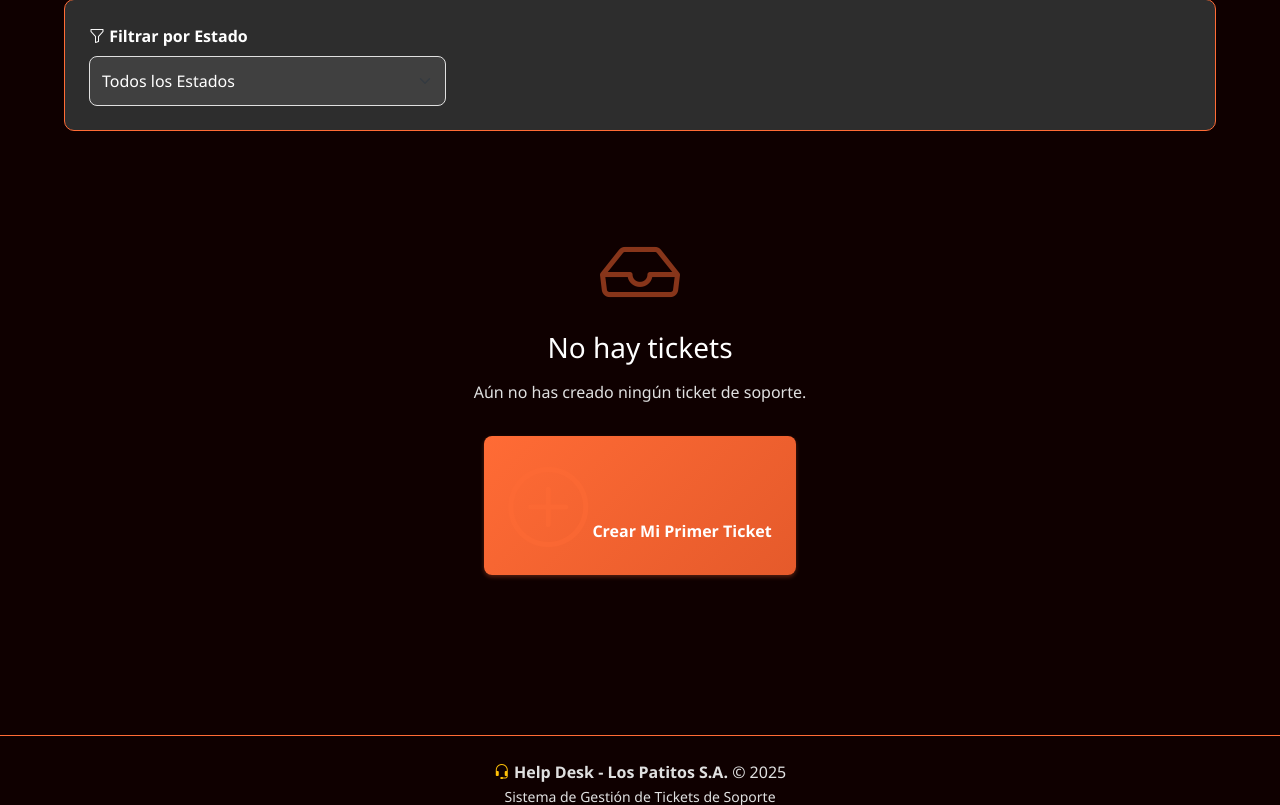
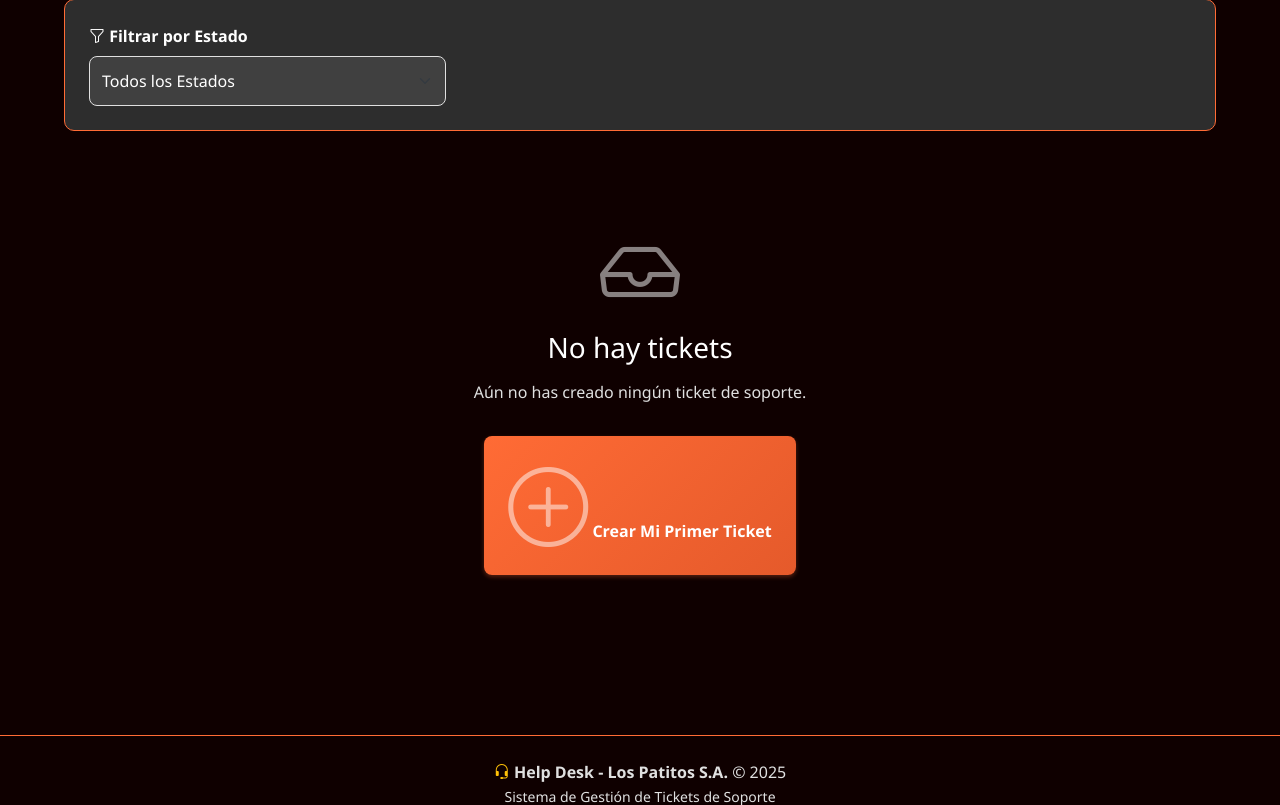
Before and after one commit to Gerald-JGG/ticket-php, a PHP site: template app/Views/tickets/user_dashboard.view.php in a window 1280 px wide. Shown: the part 246-1051 px from the top of the page. Run offline with PHP 8.4, Linux system fonts and the light colour scheme; the template is opened without the code that fills it, so the values that code supplies are empty.

Commit message:
Update README.md and change empty state icon color in styles.css

```diff
--- a/public/css/styles.css
+++ b/public/css/styles.css
@@ -813,7 +813,7 @@ footer {
 
 .empty-state i {
   font-size: 5rem;
-  color: var(--primary-orange);
+  color: var(--white);
   margin-bottom: 1rem;
   opacity: 0.5;
 }
```
Also changed, not shown: README.md.
